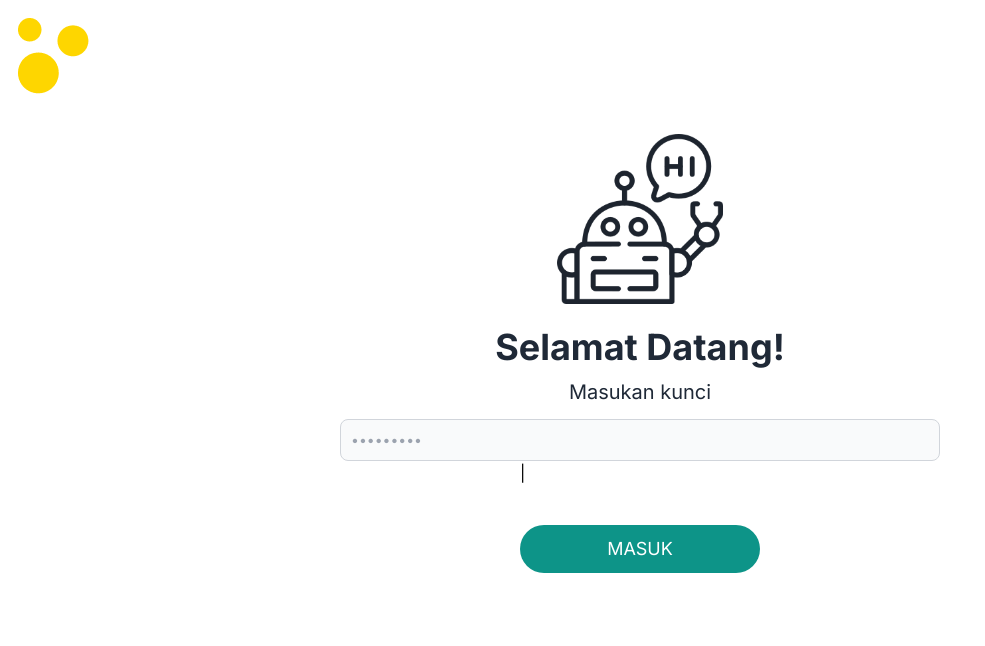
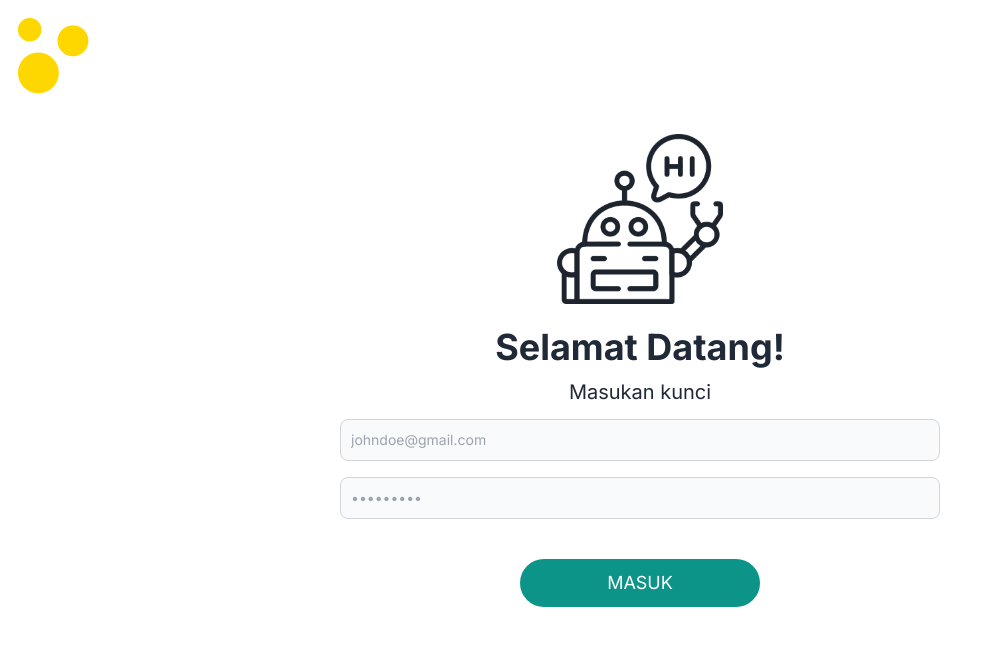
Before and after one commit to BagusAlwan/Lab-Monitoring-System, a Next.js app: page /admin_login in a window 1280 px wide. Shown: the top 646 px of the page, without its empty margins (0-985 px from the left). Built offline with nearby package versions, Linux system fonts and the light colour scheme; no server answers.

Commit message:
authworksbitch

```diff
--- a/package.json
+++ b/package.json
@@ -16,6 +16,7 @@
     "eslint": "8.47.0",
     "eslint-config-next": "13.4.16",
     "firebase": "^10.4.0",
+    "firebase-auth": "^0.1.2",
     "google-auth-library": "^8.9.0",
     "google-spreadsheet": "^4.0.2",
     "googleapis": "^126.0.0",
--- a/src/app/admin_login/page.jsx
+++ b/src/app/admin_login/page.jsx
@@ -7,7 +7,8 @@ import Link from 'next/link'
 import { initFirebase } from '../firebase/firebase'
 import { getAuth, signInWithEmailAndPassword } from "firebase/auth"
 import { useAuthState } from "react-firebase-hooks/auth"
-import { useRouter } from 'next/router';
+import { useRouter } from 'next/navigation';
+import React, { useState } from 'react';
 
 
 export default function DataPage() {
@@ -15,6 +16,9 @@ export default function DataPage() {
     const auth = getAuth();
     const [user, loading] = useAuthState(auth);
     const router = useRouter();
+
+    const [email, setEmail] = useState('');
+    const [password, setPassword] = useState('');
 
     // harusnya function ini tinggal di call aja ke button or smth??
 
@@ -53,15 +57,22 @@ export default function DataPage() {
                 <div className="mt-[20px] 2xl:mt-[30px] h-6 text-center text-gray-800 text-xl 2xl:text-2xl font-normal leading-snug">Masukan kunci</div>
 
 
-                <input type="password" className="bg-gray-50 border max-w-[600px] border-gray-300 text-gray-900 text-sm rounded-lg focus:ring-blue-500 focus:border-blue-500 block w-full p-2.5 mt-4" placeholder="•••••••••" required>
+                <input value={email} onChange={(e) => setEmail(e.target.value)} type="email" className="bg-gray-50 border max-w-[600px] border-gray-300 text-gray-900 text-sm rounded-lg focus:ring-blue-500 focus:border-blue-500 block w-full p-2.5 mt-4" placeholder="johndoe@gmail.com" required>
                 </input>
 
-                <Link href="/admin_page">|
+                <input value={password} onChange={(e) => setPassword(e.target.value)} type="password" className="bg-gray-50 border max-w-[600px] border-gray-300 text-gray-900 text-sm rounded-lg focus:ring-blue-500 focus:border-blue-500 block w-full p-2.5 mt-4" placeholder="•••••••••" required>
+                </input>
+
+                {/* <Link href="/admin_page">|
                 <div className="mt-10 h-12 relative flex justify-center" onClick={() => alert('Kamu MASUK')}>
                 <div className="w-60 h-12 left-0 top-0 bg-teal-600 rounded-3xl" />
                 <div className="Anggota top-[10px] absolute text-center text-white text-lg font-normal">MASUK</div>
                 </div>
-                </Link>
+                </Link> */}
+                <div className="mt-10 h-12 relative flex justify-center" onClick={signIn} style={{ cursor: "pointer" }} >
+                <div className="w-60 h-12 left-0 top-0 bg-teal-600 rounded-3xl" />
+                <div className="Anggota top-[10px] absolute text-center text-white text-lg font-normal">MASUK</div>
+                </div>
 
 
             </div>
--- a/src/app/admin_page/page.jsx
+++ b/src/app/admin_page/page.jsx
@@ -1,11 +1,15 @@
+'use client';
+
 import Layout from "@/components/layout";
 import { getAuth } from "firebase/auth";
 import { useAuthState } from "react-firebase-hooks/auth"
-import { useRouter } from 'next/router';
+import { useRouter } from 'next/navigation';
+import { initFirebase } from "../firebase/firebase";
 
 
 
 export default function AdminPage() {
+    initFirebase();
     const auth = getAuth();
     const router = useRouter();
     const [user, loading] = useAuthState(auth);
@@ -16,14 +20,16 @@ export default function AdminPage() {
 
     if (!user) {
         router.push("/admin_login")
-        return <div>Sign in</div>
+        return <div>Sign In</div>
+
+
     }
 
     //ini tinggal call auth.signOut() hrsnya auto sign out sih
 
     return (
         <div>
-            <Layout />
+            <Layout auth={auth} />
         </div>
     )
 }
--- a/src/components/admingraph.jsx
+++ b/src/components/admingraph.jsx
@@ -60,7 +60,7 @@ export default function AdminGrapgh({ isOpen, toggleNav, toggleContent }) {
               Detail Pengunjung
             </div>
             <div onClick={toggleContent} style={{ cursor: "pointer" }} className=" p-[5px] md:mt-6 md:ml-7 md:px-3 2xl:ml-7 2xl:px-3 bg-teal-600 flex items-center justify-center rounded-md text-center text-xs xl:text-base 2xl:text-lg ">
-              Penggunaal Alat
+              Penggunaan Alat
             </div>
           </div>
         </div>
--- a/src/components/layout.jsx
+++ b/src/components/layout.jsx
@@ -4,7 +4,7 @@ import AdminList from "./adminlist";
 import Sidebar from "./sidebar";
 import { useState } from "react";
 
-export default function Layout() {
+export default function Layout({ auth }) {
   const [isSidebarOpen, setIsSidebarOpen] = useState(false);
 
   const toggleNav = () => {
@@ -20,7 +20,7 @@ export default function Layout() {
 
   return (
     <div className="h-screen overflow-hidden flex flex-row justify-start ">
-      <Sidebar isOpen={isSidebarOpen} />
+      <Sidebar isOpen={isSidebarOpen} auth={auth} />
 
       <div className=" absolute z-20 w-[10%]"></div>
 
--- a/src/components/sidebar.jsx
+++ b/src/components/sidebar.jsx
@@ -1,4 +1,4 @@
-export default function Sidebar({ isOpen }) {
+export default function Sidebar({ isOpen, auth }) {
   return (
     <div
       className={`bg-[#1D242E] sm:w-[10%] h-full flex flex-col justify-start content-center md:ml-0 md:relative transition-all duration-300 md:transition-none ${
@@ -31,7 +31,7 @@ export default function Sidebar({ isOpen }) {
             </a>
           </li>
         </ul>
-        <div className="Log Out Button">
+        <div className="Log Out Button" style={{ cursor: "pointer" }} onClick={() => auth.signOut()}>
           <div className=" p-[5px] py-2 mx-[10px] mb-5 bg-teal-600 rounded-md text-[12px] 2xl:text-base lg:text-[10px] font-normal flex justify-center  text-center items-center">
             Keluar
           </div>
```
Also changed, not shown: 1 other file (tests, documents, lock files or other folders).
